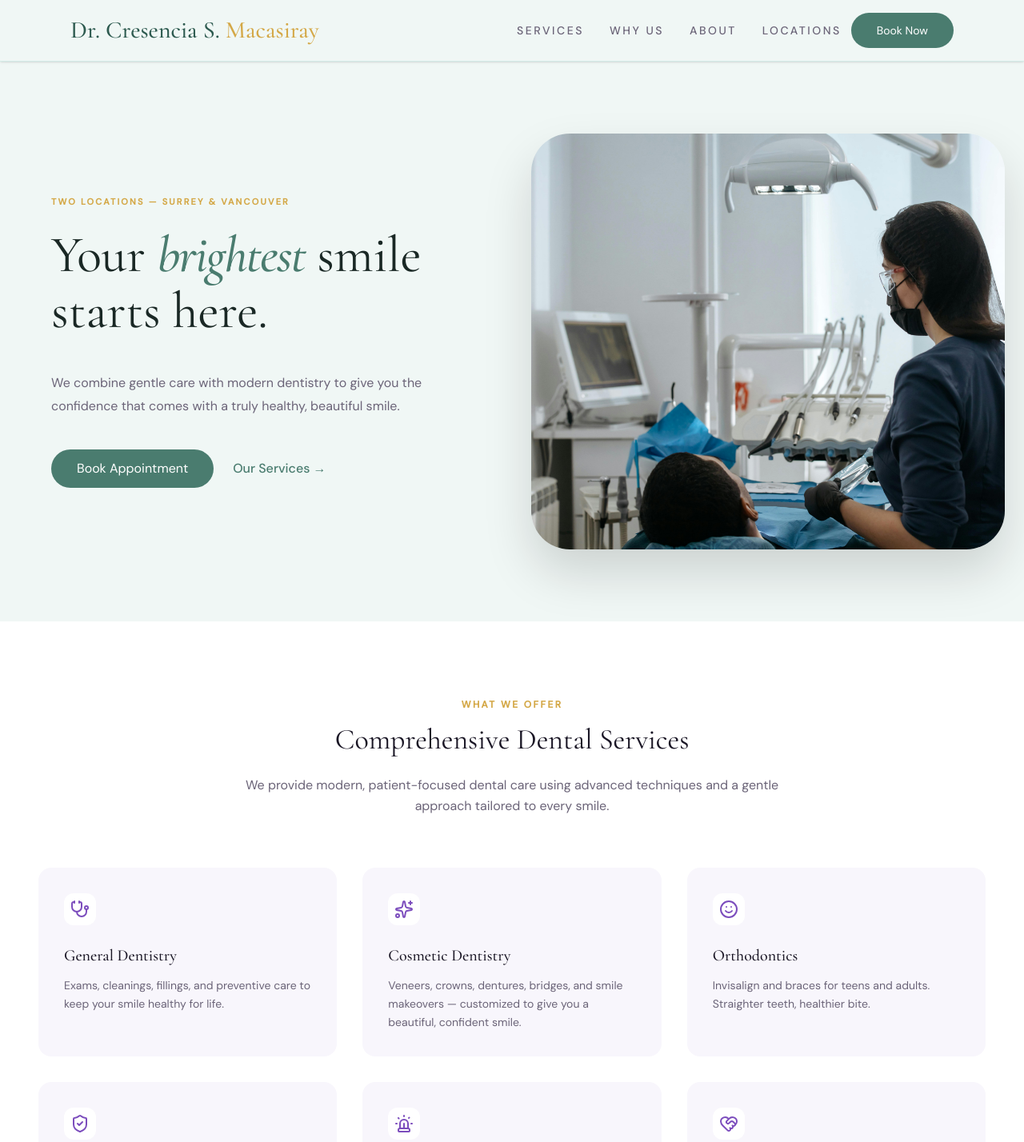
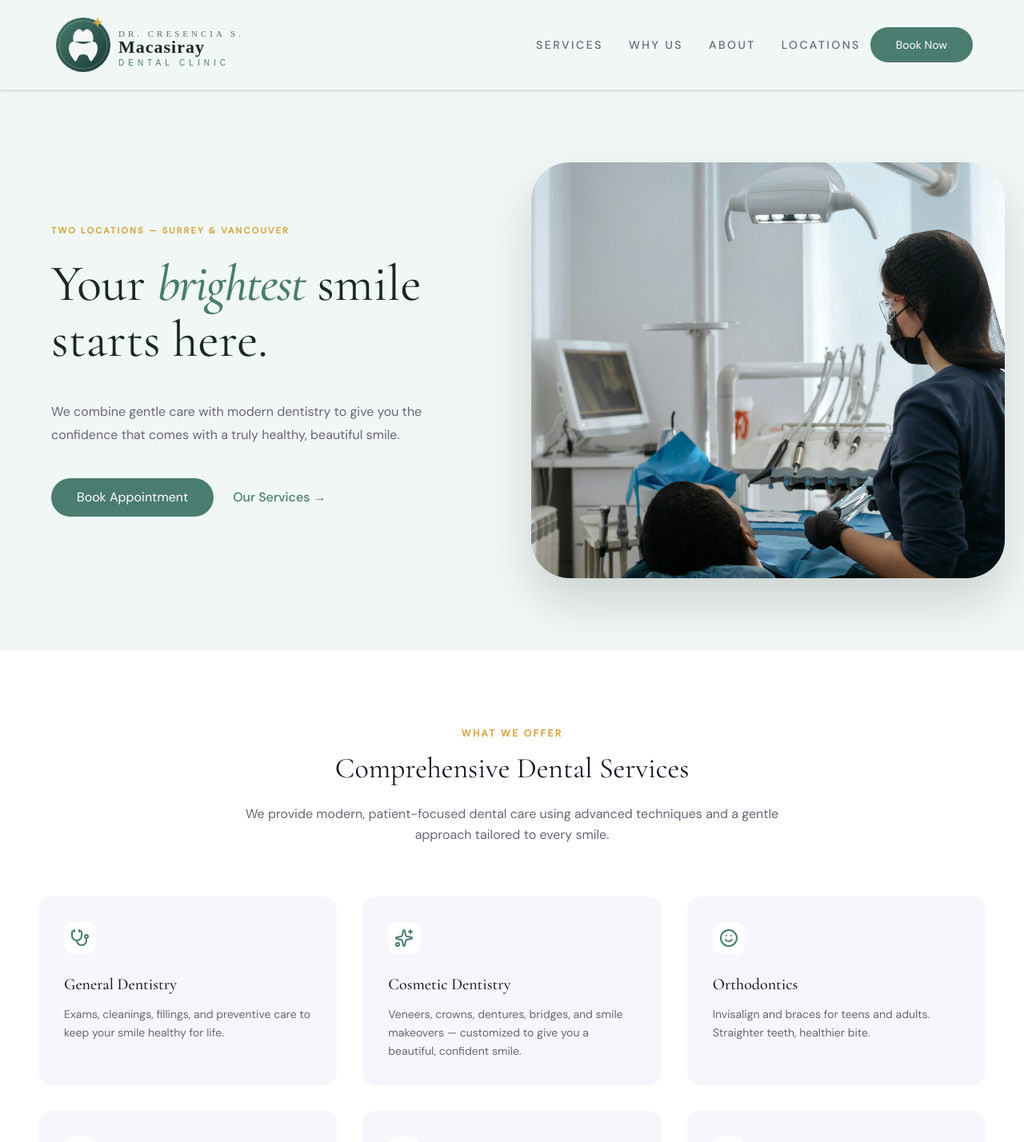
Before and after one commit to lal29/dentalsite-drcm, a React (Vite) app: page / in a window 1280 px wide. Shown: the top 1428 px of the page at 80% size. Built offline with nearby package versions, Linux system fonts and the light colour scheme.

Commit message:
Updated max width

```diff
--- a/src/components/Footer.jsx
+++ b/src/components/Footer.jsx
@@ -1,4 +1,5 @@
 import {MapPin, Phone, Clock} from "lucide-react"
+import logo from "../assets/logo.svg"
 
 export default function Footer () {
     const services = [
@@ -28,11 +29,10 @@ export default function Footer () {
             <div className="hidden lg:block max-w-[1400px] mx-auto px-6 md:px-12 pt-16 pb-10">
                 <div className="grid grid-cols-1 md:grid-cols-3 lg:grid-cols-4 gap-12">
                     <div>
-                        <a href="#"
-                            className="text-xl md:text-2xl lg:text-3xl font-medium text-white"
-                            style={{ fontFamily: "Cormorant Garamond, serif" }}
-                            >
-                            Dr. Cresencia S. Macasiray
+                        <a href="#hero">
+                            <div className="bg-primary-bg rounded-xl p-2 inline-block">
+                                <img src={logo} alt="Dr. Macasiray Dental Clinic" className="h-14 w-auto" />
+                            </div>
                         </a>
                         <p className="text-[#9d94ab] text-sm leading-relaxed mt-4">
                             Gentle, modern dental care for the whole family.
--- a/src/components/Navbar.jsx
+++ b/src/components/Navbar.jsx
@@ -1,5 +1,6 @@
 import { useState , useEffect} from "react";
 import {Menu, X} from "lucide-react";
+import logo from "../assets/logo.svg"
 
 export default function Navbar({onBookClick}) {
 
@@ -36,13 +37,9 @@ export default function Navbar({onBookClick}) {
   return (
     <nav className="sticky top-0 z-50 bg-primary-bg/95 backdrop-blur-md border-b border-primary-light shadow-sm">
 
-      <div className="max-w-6xl mx-auto flex items-center justify-between px-4 sm:px-6 py-4">
-        <a href="#hero" className="text-xl sm:text-2xl md:text-3xl font-medium text-primary-dark whitespace-nowrap"
-          style={{ fontFamily: "Cormorant Garamond, serif" }}>
-            {/* Mobile — shorter */}
-              <span className="text-sm sm:text-xl md:text-2xl lg:text-3xl">
-                Dr. Cresencia S. <span className="text-accent">Macasiray</span>
-              </span>
+      <div className="max-w-[1400px] mx-auto flex items-center justify-between px-4 sm:px-6 md:px-16 py-4">
+        <a href="#hero">
+          <img src={logo} alt="Dr. Macasiray Dental Clinic" className="h-12 md:h-20 w-auto" />
         </a>
           <div className="flex items-center gap-3">
             {/* Links */}
--- a/src/components/Services.jsx
+++ b/src/components/Services.jsx
@@ -90,7 +90,7 @@ export default function Services() {
               ">
                 <service.icon className="
                   w-6 h-6
-                  text-[#7c4dbd]
+                  text-primary
                   transition-transform
                   duration-300
                   group-hover:scale-110
```
Also changed, not shown: src/assets/logo.svg (added).
